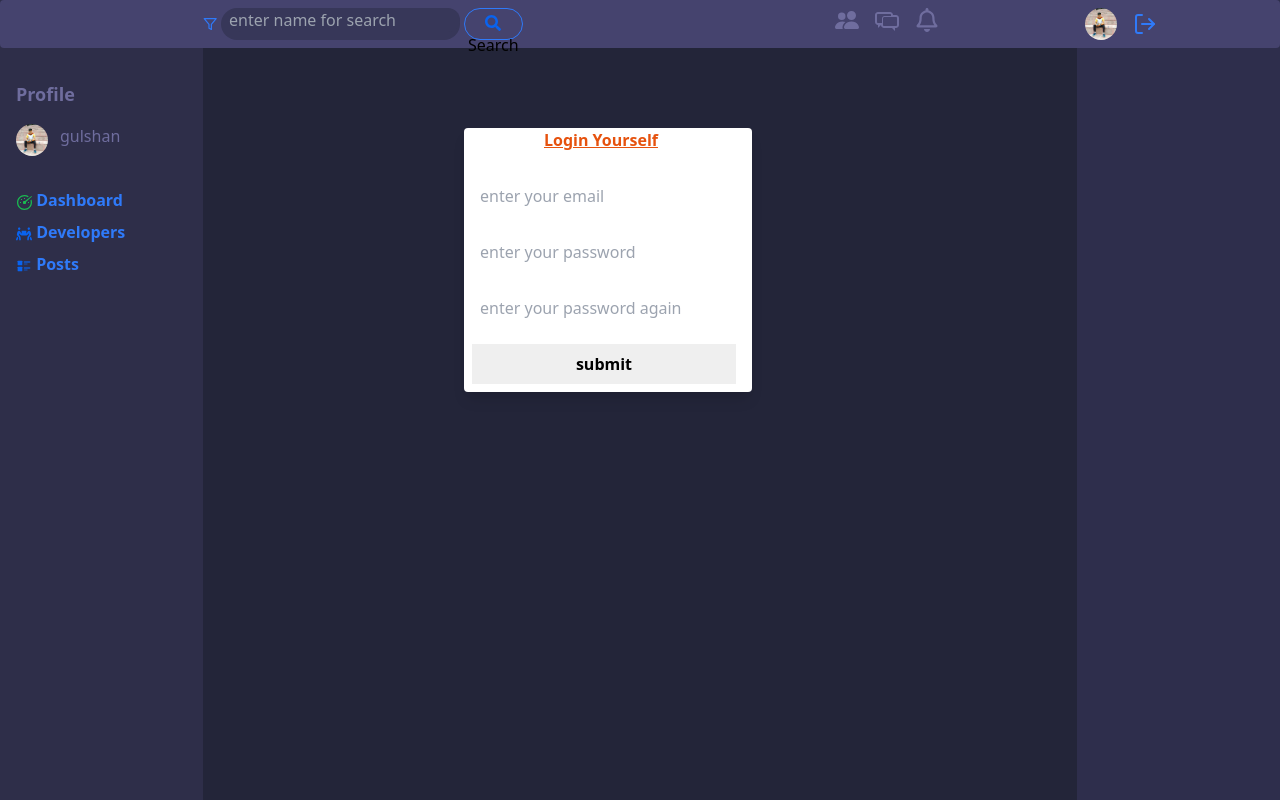
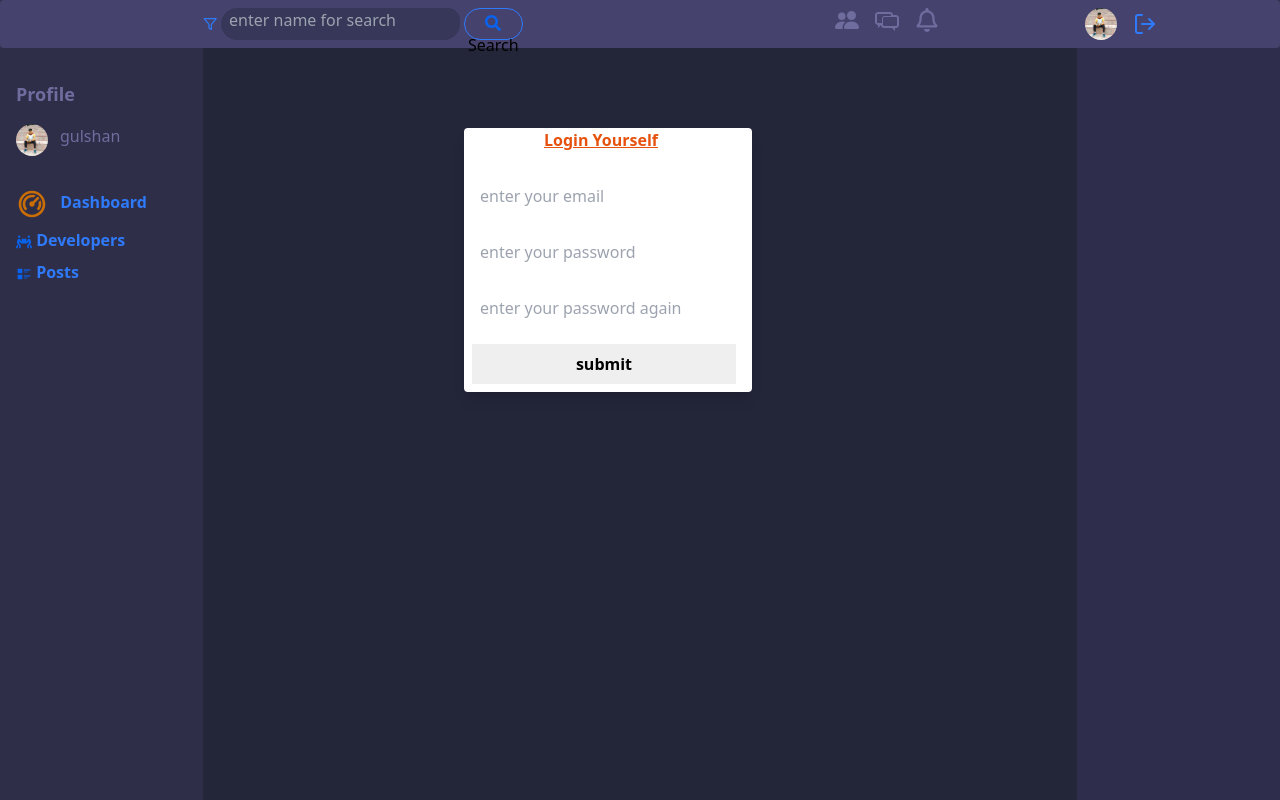
Before and after one commit to gulshanyadav01/Insta-link-Network-frontend, a React (Create React App) app: page /login in a window 1280 px wide. Built offline with nearby package versions, Linux system fonts and the light colour scheme; no server answers.

Commit message:
dashboard is not done yet

```diff
--- a/src/components/Layout/SidebarLeft.js
+++ b/src/components/Layout/SidebarLeft.js
@@ -16,6 +16,7 @@ import Hello from "../../Hello"
 import { TiMessages } from "react-icons/ti"
 import { FaRegBell } from "react-icons/fa"
 import { BsFillPeopleFill } from "react-icons/bs"
+import { RiDashboard2Line } from "react-icons/ri"
 // import Logo from "../../asset/images/gulshan1.png"
 
 const  SidebarLeft = ({auth: {isAuthenticated, loading, user}})  => {
@@ -50,7 +51,7 @@ const  SidebarLeft = ({auth: {isAuthenticated, loading, user}})  => {
                     <h1 className = "text-gulshan-fontc ml-3">gulshan</h1>
                 </div>
                 <div className  = "mt-8">
-                    <h1 className = "text-royalblue-500 font-bold hover:text-royalblue-300"><GoDashboard className = "inline text-limegreen-500  hover:text-white " /><Link to =  "/dashboard"> Dashboard</Link></h1>
+                    <h1 className = "text-royalblue-500 font-bold hover:text-royalblue-300"><RiDashboard2Line className = "w-8 h-8 text-orange-600 mr-2 inline"/><Link to =  "/dashboard"> Dashboard</Link></h1>
                     <h1  className = ' text-royalblue-500 font-bold mt-2 hover:text-royalblue-300 '><FaPeopleCarry className = "inline text-royalblue-600 hover:text-white"/> <Link to = "/profiles">Developers</Link> </h1>
                     <h1 className = "text-royalblue-500 font-bold mt-2 hover:text-royalblue-300 "><CgFeed className = "inline text-royalblue-600 hover:text-white"/> <Link to = "/posts">Posts</Link> </h1>
                 </div>
--- a/src/components/posts/Posts.js
+++ b/src/components/posts/Posts.js
@@ -40,7 +40,7 @@ const Posts = ({ getPosts,  post: {posts, loading,  }}) => {
 
                 <div className = " flex-column mt-4">
                     <div>
-                         <h1 className = "font-extrabold  text-royalblue-500"><BsNewspaper className = "w-6 h-6 text-royalblue-500 ml-2 inline"/> News </h1>
+                         <h1 className = "font-extrabold  text-royalblue-500"><BsNewspaper className = "w-6 h-6 text-scarlet-500 ml-2 inline"/> News </h1>
                     </div>
                     <div className = "mt-4">
                         <div className = "w-72 h-32 ml-2 bg-gulshan-dascar rounded">
```
Also changed, not shown: 1 other file (tests, documents, lock files or other folders).
